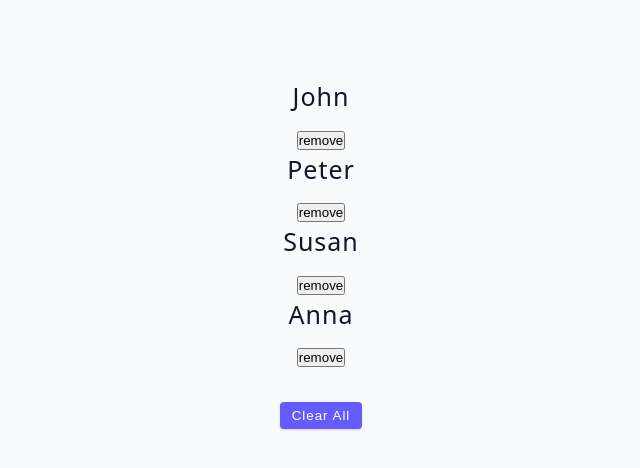
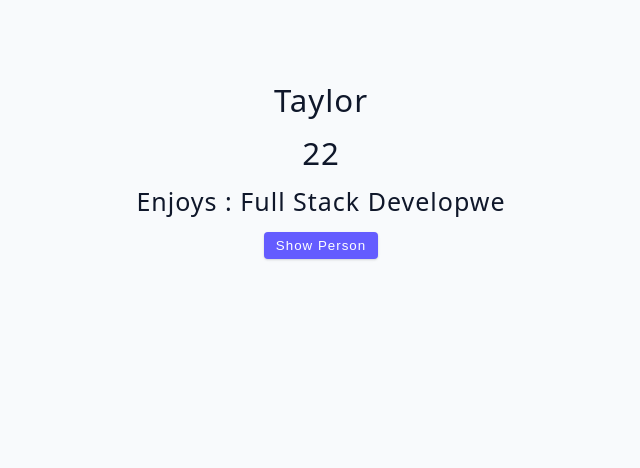
Before and after one commit to t-vanderwolk/Udemy-Advanced-React, a React (Vite) app: page / in a window 1280 px wide. Shown: the top 468 px of the page, without its empty margins (319-959 px from the left). Built offline with nearby package versions, Linux system fonts and the light colour scheme.

Commit message:
useState object example - complete

```diff
--- a/src/App.jsx
+++ b/src/App.jsx
@@ -1,5 +1,5 @@
 // import Starter from './tutorial/01-useState/starter/02-useState-basics';
-import Starter from "./tutorial/01-useState/starter/03-useState-array";
+import Starter from "./tutorial/01-useState/starter/04-useState-object";
 function App() {
   return (
     <div className='container'>
--- a/src/tutorial/01-useState/starter/04-useState-object.jsx
+++ b/src/tutorial/01-useState/starter/04-useState-object.jsx
@@ -1,7 +1,36 @@
 import { useState } from 'react';
 
 const UseStateObject = () => {
-  return <h2>useState object example</h2>;
+
+
+
+  const [person, setPerson]= useState({
+    name:'Taylor',
+    age:22,
+    hobby:'full stack developwe'
+  })
+
+
+const displayPerson = () => {
+// setPerson({
+//   name:'Trish',
+//   age:22,
+//   hobby: 'backend developer'
+// });
+// setPerson({name: 'Ava'})
+setPerson({...person, name: "Ava"});
+};
+
+  return <>
+      <h3>{person.name}</h3>
+      <h3>{person.age}</h3>
+      <h4>Enjoys : {person.hobby}</h4>
+      <button onClick={(displayPerson)} className='btn'>
+        show person
+      </button>
+     </>
+
+
 };
 
 export default UseStateObject;
```
